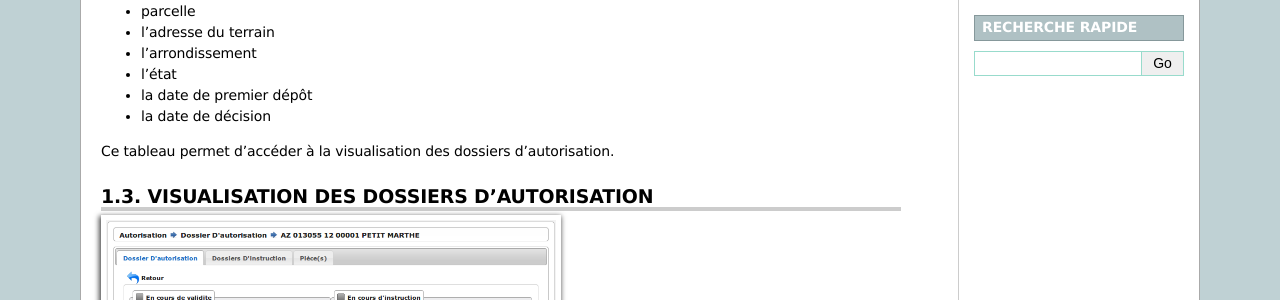
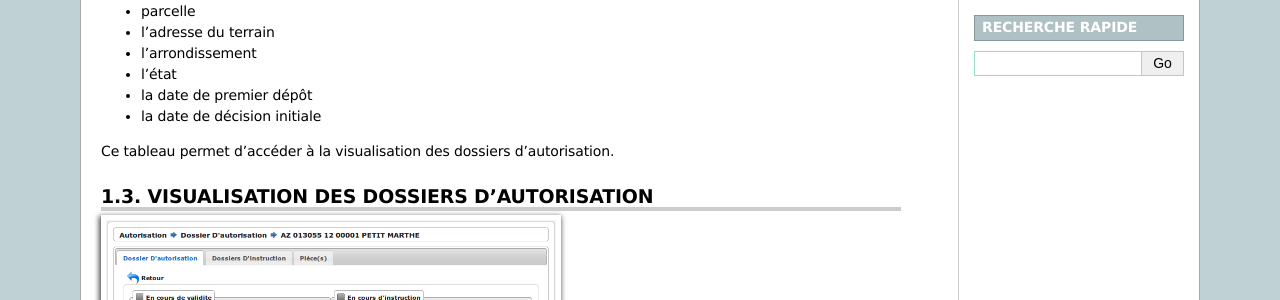
Before and after one commit to mpavaux/openads-documentation, a Sphinx documentation site: the page built from source/manuel_utilisateur/autorisations.rst, in a window 1280 px wide and 900 px high. Shown: the part 410-710 px from the top of the window. Built offline with Sphinx 7.4.7, drawn with Linux system fonts in a browser that asks for light colours.

Commit message:
Update autorisations.rst

```diff
--- a/source/manuel_utilisateur/autorisations.rst
+++ b/source/manuel_utilisateur/autorisations.rst
@@ -35,7 +35,7 @@
 
 - la date de premier dépôt
 
-- la date de décision
+- la date de décision initiale
 
 Ce tableau permet d'accéder à la visualisation des dossiers d'autorisation.
 
```
